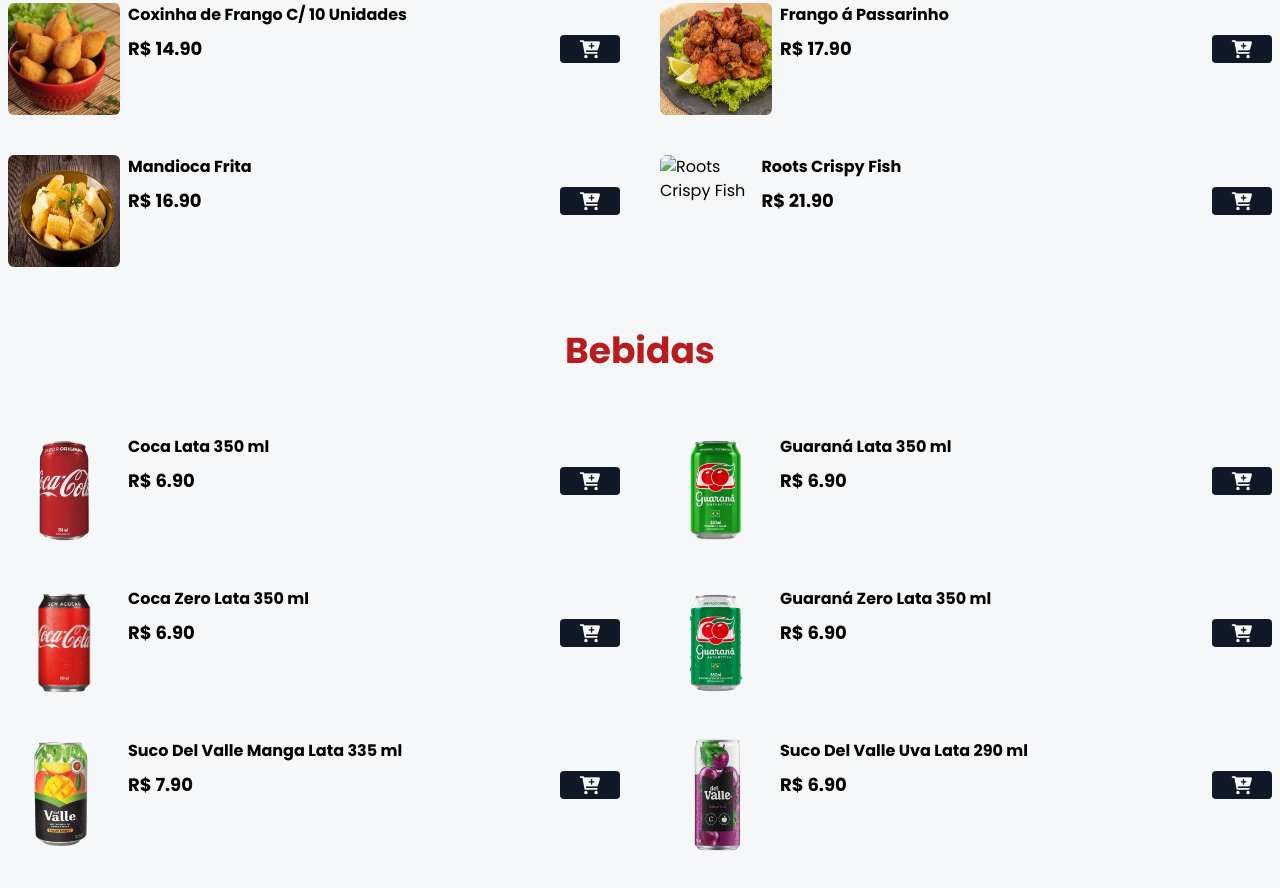
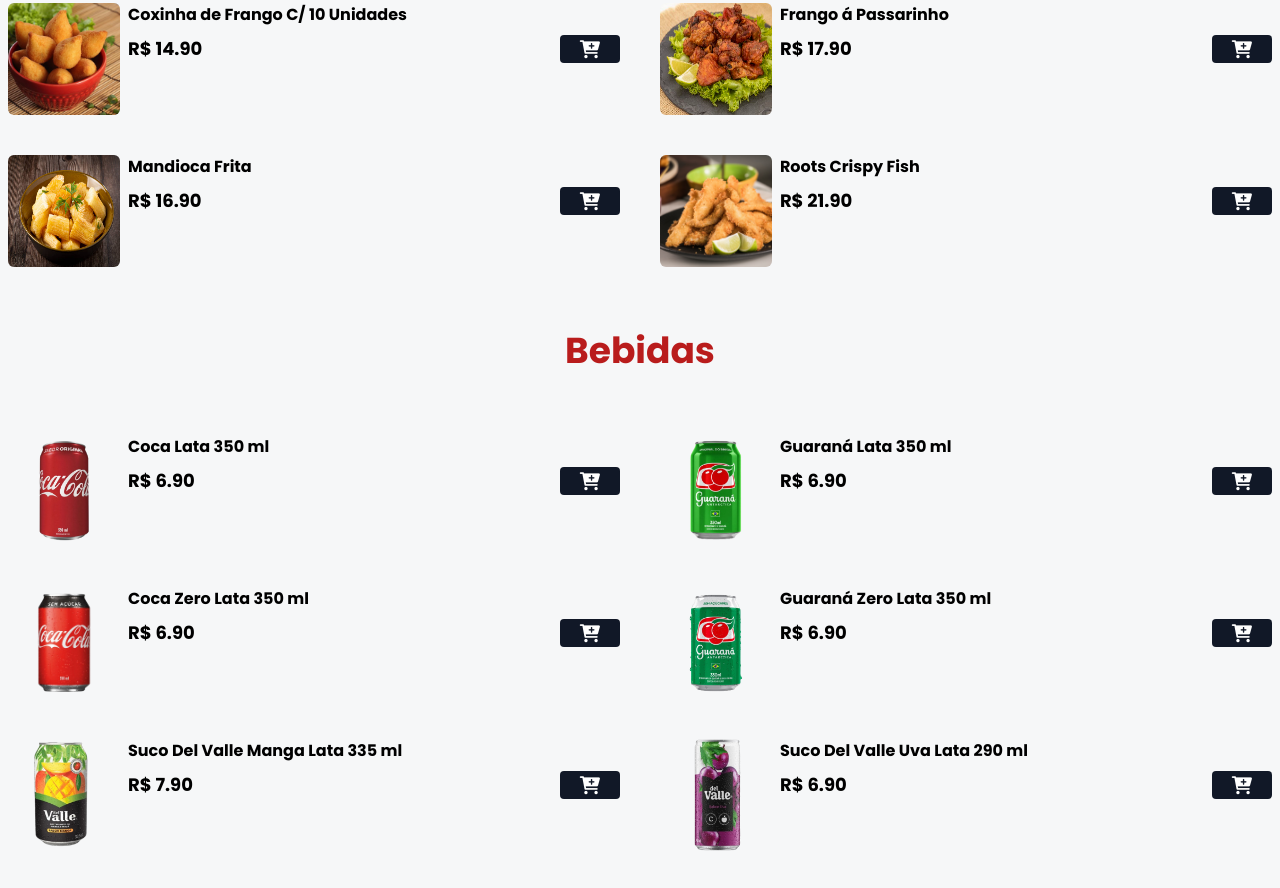
Before and after one commit to Filipeelopess98/Hamburgeria, a website: page index.html in a window 1280 px wide. Shown: the part 1981-2869 px from the top of the page. Drawn offline with nearby package versions, Linux system fonts and the light colour scheme.

Commit message:
commit 11/06

```diff
--- a/index.html
+++ b/index.html
@@ -397,7 +397,6 @@
             <div class="flex gap-2 w-full">
                 <img src="./Porcoes/mandioca frita.jpg" alt="Mandioca Frita"
                     class="w-28 h-28 rounded-md hover:scale-110 hover:-rotate-2 duration-300">
-
                 <div class="w-full">
                     <p class="font-bold">Mandioca Frita</p>
                     <div class="flex items-center gap-2 justify-between mt-2">
@@ -410,11 +409,10 @@
                 </div>
             </div>
             <div class="flex gap-2 w-full">
-                <img src="./Porcoes/" alt="Roots Crispy Fish"
+                <img src="./Porcoes/iscas de peixe.jpg" alt="Roots Crispy Fish"
                     class="w-28 h-28 rounded-md hover:scale-110 hover:-rotate-2 duration-300">
-
                 <div class="w-full">
-                    <p class="font-bold"> Roots Crispy Fish</p>
+                    <p class="font-bold">Roots Crispy Fish</p>
                     <div class="flex items-center gap-2 justify-between mt-2">
                         <p class="font-bold text-lg">R$ 21.90</p>
                         <button class="bg-gray-900 px-5 rounded add-to-cart-btn" data-name="Roots Crispy Fish"
```
